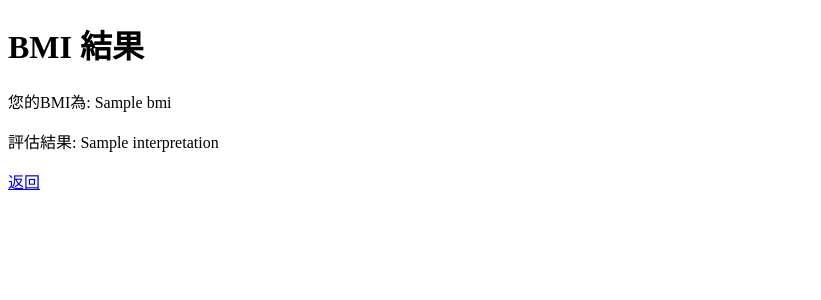
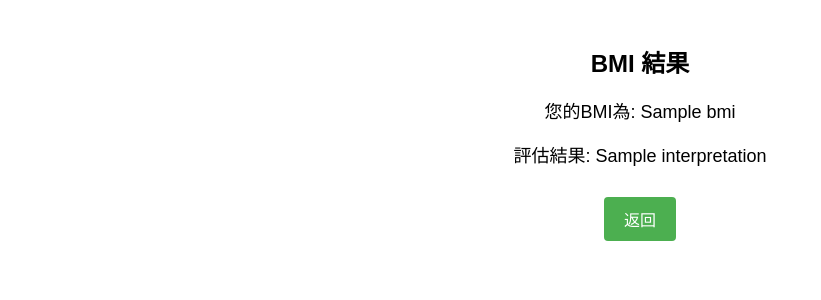
Before and after one commit to Yilun0823/bmi_render, a Flask app: template templates/result.html in a window 1280 px wide. Shown: the top 300 px of the page, without its empty margins (0-821 px from the left). Run offline with Flask 2, Linux system fonts and the light colour scheme; the template is opened without the code that fills it: most values are stand-ins (such as "Sample title", 1, 10 or a date in 2020).

Commit message:
Update result.html

```diff
--- a/templates/result.html
+++ b/templates/result.html
@@ -1,7 +1,34 @@
 <!DOCTYPE html>
 <html>
 <head>
+    <meta name="viewport" content="width=device-width, initial-scale=1">
     <title>BMI 結果</title>
+    <style>
+        body {
+            font-family: Arial, sans-serif;
+            padding: 20px;
+            text-align: center;
+        }
+
+        h1 {
+            font-size: 24px;
+        }
+
+        p {
+            font-size: 18px;
+            margin-bottom: 10px;
+        }
+
+        a {
+            display: inline-block;
+            background-color: #4CAF50;
+            color: white;
+            padding: 10px 20px;
+            border-radius: 4px;
+            text-decoration: none;
+            margin-top: 20px;
+        }
+    </style>
 </head>
 <body>
     <h1>BMI 結果</h1>
```
